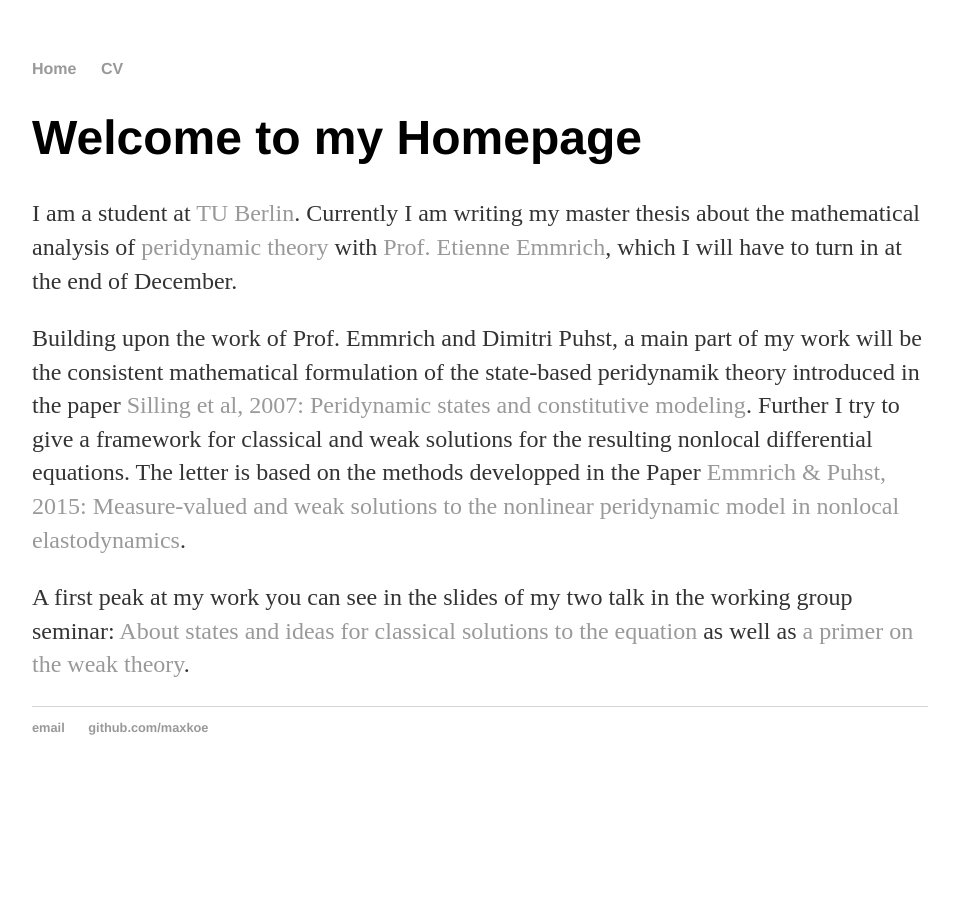
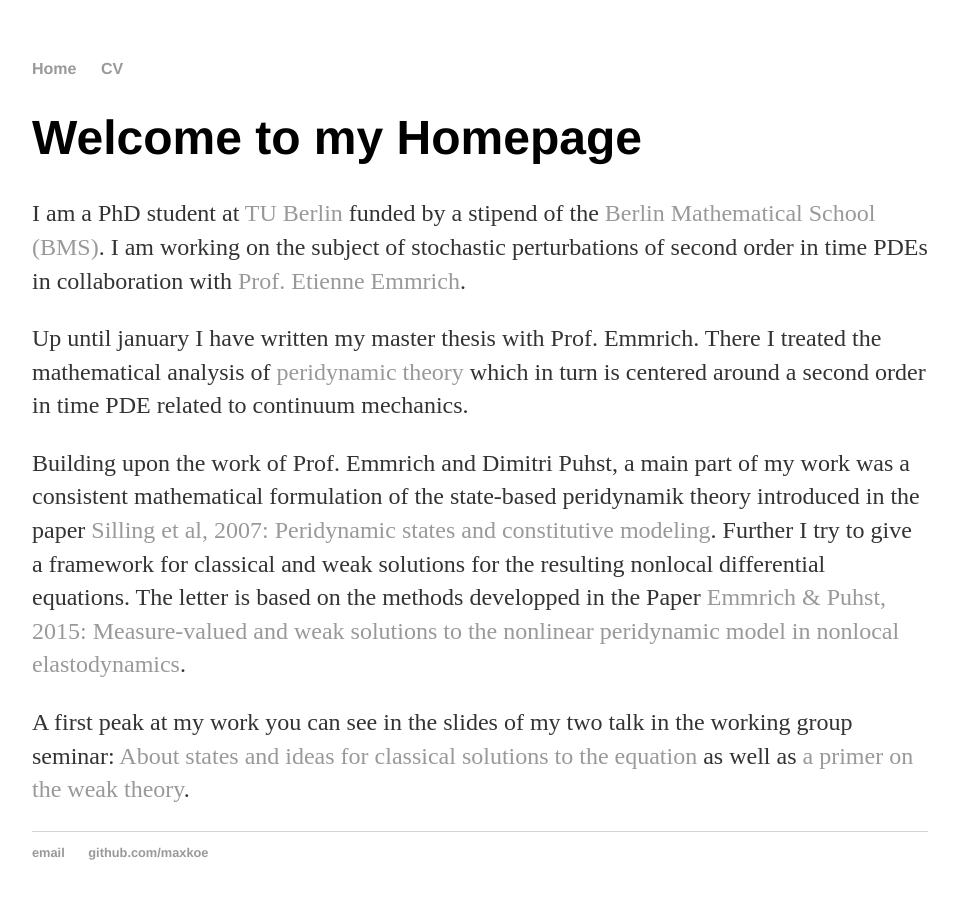
Before and after one commit to maxkoe/maxkoe.github.io, a Jekyll site: the page built from index.md, in a window 1280 px wide. Shown: the whole page, without its empty margins (160-1119 px from the left). Built offline with Jekyll 4.4.1, drawn with Linux system fonts in a browser that asks for light colours.

Commit message:
Little Update

```diff
--- a/index.md
+++ b/index.md
@@ -4,10 +4,14 @@ title: Maximilian König's personal homepage
 ---
 # Welcome to my Homepage
 
-I am a student at [TU Berlin](www.math.tu-berlin.de). Currently I am writing my master thesis about the mathematical analysis of [peridynamic theory](http://www.math.tu-berlin.de/fachgebiete_ag_modnumdiff/diffeqs/v_menue/fg_differentialgleichungen/publikationen/artikel_nach_themen/#c427615) with [Prof. Etienne Emmrich](http://www.math.tu-berlin.de/fachgebiete_ag_modnumdiff/diffeqs/v_menue/fg_differentialgleichungen/mitarbeiter/prof_dr_etienne_emmrich/v_menue/home/), which I will have to turn in at the end of December.
+I am a PhD student at [TU Berlin](www.math.tu-berlin.de) funded by a stipend of the [Berlin Mathematical School (BMS)](www.math-berlin.de). I am working on the
+subject of stochastic perturbations of second order in time PDEs in collaboration with [Prof. Etienne Emmrich](http://www.math.tu-berlin.de/fachgebiete_ag_modnumdiff/diffeqs/v_menue/fg_differentialgleichungen/mitarbeiter/prof_dr_etienne_emmrich/v_menue/home/).
+
+Up until january I have written my master thesis with Prof. Emmrich. There I treated the mathematical analysis of [peridynamic theory](http://www.math.tu-berlin.de/fachgebiete_ag_modnumdiff/diffeqs/v_menue/fg_differentialgleichungen/publikationen/artikel_nach_themen/#c427615) which in turn is centered around a second order in time PDE
+related to continuum mechanics.
 
 Building upon the work of Prof. Emmrich and Dimitri Puhst, a main part of my work
-will be the consistent mathematical formulation of the state-based peridynamik theory
+was a consistent mathematical formulation of the state-based peridynamik theory
 introduced in the paper
 [Silling et al, 2007: Peridynamic states and constitutive modeling](http://link.springer.com/article/10.1007/s10659-007-9125-1).
 Further I try to give a framework for classical and weak solutions for the resulting nonlocal differential equations.
```
